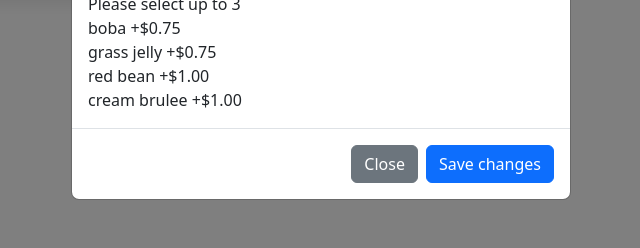
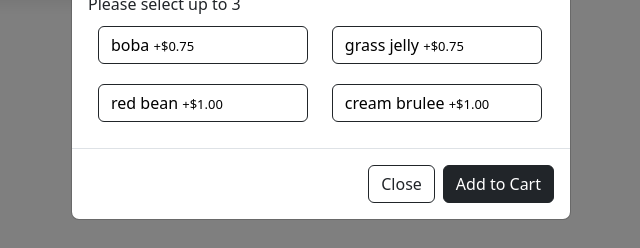
Before and after one commit to jschhie/Toast-Tab-Cafe, a Flask app: page / in a window 1280 px wide, after a click that opens the changed part. Shown: the part 1236-1484 px from the top of the page, without its empty margins (319-959 px from the left). Run offline with Flask 3, Linux system fonts and the light colour scheme; data comes from the database, SQL or seed files in the repository.

Commit message:
added max_toppings == 3 checker. fetched and saved required/optional customiz

```diff
--- a/website/static/script.js
+++ b/website/static/script.js
@@ -1,7 +1,165 @@
-function customizeDrink(btn) {
-    alert(btn);
+function chooseToppings(btn) {
+
+    let max_toppings = 3;
+    let selected_toppings = 0;
+    let toppings_div = btn.parentElement;
+
+    let all_checkboxes = toppings_div.getElementsByClassName("topping-checkbox");
+    for (let i=0; i < all_checkboxes.length; i++) {
+        if (all_checkboxes[i].checked) {
+            selected_toppings += 1;
+            if (selected_toppings == max_toppings) {
+                alert("Max toppings selected.");
+                break; // break out of for loop and disable remaining buttons
+            }
+        }
+    }
+
+    // disable remaining buttons
+    if (selected_toppings == max_toppings) {
+        for (let i=0; i < all_checkboxes.length; i++) {
+            if (all_checkboxes[i].checked != true) {
+                all_checkboxes[i].disabled = true;
+            }
+        }
+    } else {
+        for (let i=0; i < all_checkboxes.length; i++) {
+            // selected_toppings < max_toppings: re-enable buttons
+            if (all_checkboxes[i].disabled) {
+                all_checkboxes[i].disabled = false;
+            }
+        }
+    }
 }
 
-function tester(btn) {
-    alert(btn.id);
+
+
+function addToCart(btn) {
+    //alert("add to cart btn clicked: " + btn);
+
+    // Get customized sweetness, ice level, milk type, and/or toppings
+    let modal_body_div = btn.parentElement.parentElement;
+
+    let sugar_lvl_div = modal_body_div.getElementsByClassName("sugar-lvl-div")[0];
+    let ice_lvl_div = modal_body_div.getElementsByClassName("ice-lvl-div")[0];
+    let milk_type_div = modal_body_div.getElementsByClassName("milk-type-div")[0];
+    let toppings_div = modal_body_div.getElementsByClassName("toppings-div")[0];
+
+    // Save each customization
+    let sugar_lvl = getSugarLvl(sugar_lvl_div);
+    let ice_lvl = getIceLvl(ice_lvl_div);
+    let milk_type = getMilkType(milk_type_div);
+    let selected_toppings = getToppings(toppings_div);
+
+    // Check if Customer filled out required input for sweetness, ice lvl, and milk type
+    let missing_reqs = []; // list of missing requirements (ie: ['sweetness', 'ice level', 'milk type'])
+
+    if (sugar_lvl == false) {
+        missing_reqs.push("sweetness level");
+        //alert("Please select a sweetness level.");
+    }
+
+    if (ice_lvl == false) {
+        missing_reqs.push("ice level");
+        //alert("Please select an ice level.");
+    }
+
+    if (milk_type == false) {
+        missing_reqs.push("milk type");
+        //alert("Please select a milk type.");
+    }
+
+    if (missing_reqs.length) {
+        // at least one missing requirement
+        alert(missing_reqs.length);
+
+        let alert_msg = ["Please select a(n): "];
+        for (let i=0; i < missing_reqs.length; i++) {
+            if (missing_reqs.length >= 2 & i == missing_reqs.length - 1) {
+                // if at least 2 missing reqs and current iterator is at the last index
+                alert_msg.push("and " + missing_reqs[i]);
+            } else {
+                if (missing_reqs.length > 2) {
+                    alert_msg.push(missing_reqs[i] + ", ");
+                } else {
+                    alert_msg.push(missing_reqs[i]);
+                }
+            }
+        }
+        // Alert final error message
+        alert(alert_msg.join(' '));
+    } else {
+        alert("Success: " + sugar_lvl + " sugar with " + ice_lvl + " and " + milk_type);
+    }
+
+    // testing: iterate over key, values of selected_toppings dictionary
+    for (const [key, value] of Object.entries(selected_toppings)) {
+        alert(key + ": " + value);
+    }
+
+    // Add customized drink to cart
+    // todo
 }
+
+
+
+function getSugarLvl(sugar_lvl_div) {
+    let all_sugar_radios = sugar_lvl_div.getElementsByClassName("sugar-radio");
+    for (let i=0; i < all_sugar_radios.length; i++) {
+        if (all_sugar_radios[i].checked) {
+            let sugar_lvl_label = all_sugar_radios[i].nextElementSibling;
+            return sugar_lvl_label.innerText;
+        }
+    }
+    // No sweetness selected
+    return false;
+}
+
+
+
+function getIceLvl(ice_lvl_div) {
+    let all_ice_radios = ice_lvl_div.getElementsByClassName("ice-radio");
+    for (let i=0; i < all_ice_radios.length; i++) {
+        if (all_ice_radios[i].checked) {
+            let ice_lvl_label = all_ice_radios[i].nextElementSibling;
+            return ice_lvl_label.innerText;
+        }
+    }
+    // No ice level selected
+    return false;
+}
+
+
+
+function getMilkType(milk_type_div) {
+    let all_milk_radios = milk_type_div.getElementsByClassName("milk-radio");
+    for (let i=0; i < all_milk_radios.length; i++) {
+        if (all_milk_radios[i].checked) {
+            let milk_type_label = all_milk_radios[i].nextElementSibling;
+            return milk_type_label.innerText;
+        }
+    }
+    // No milk type selected
+    return false;
+}
+
+
+
+function getToppings(toppings_div) {
+
+    let selected_toppings = {}; // empty dict
+
+    let all_checkboxes = toppings_div.getElementsByClassName("topping-checkbox");
+    for (let i=0; i < all_checkboxes.length; i++) {
+        if (all_checkboxes[i].checked) {
+            // fetch toppings and prices
+            let topping_label = all_checkboxes[i].nextElementSibling; // get label for associated checked box
+            let topping_name = topping_label.getElementsByClassName("custom_topping_name")[0].innerText;
+            let topping_price = topping_label.getElementsByClassName("custom_price_label")[0].innerText;
+
+            // save into list of pairs { topping_name: topping_price }
+            selected_toppings[topping_name] = topping_price;
+        }
+    }
+    return selected_toppings;
+}
--- a/website/static/style.css
+++ b/website/static/style.css
@@ -60,7 +60,7 @@ body {
     margin-bottom: 10px;
 }
 
-.custom-radio-btn {
+.custom-btn {
     width: 100%; /* mobile view */
     margin-top: 10px;
     color: black;
@@ -71,11 +71,11 @@ body {
 .milk_type_label {
     background-color: aquamarine;
 }
+*/
 
-.milk_type_price_label {
-    background-color: blueviolet;
+.custom_price_label {
+    font-size: small;
 }
-*/
 
 
 
@@ -102,7 +102,7 @@ body {
         display: block;
     }
 
-    .custom-radio-btn {
+    .custom-btn {
         width: 45%;
         margin: 10px;
     }
--- a/website/templates/home.html
+++ b/website/templates/home.html
@@ -45,48 +45,53 @@ Sunright Cafe | Home
                         {{drink.desc}}
                         <hr>
 
+                        <div class="sugar-lvl-div">
                             <b>Sweetness</b>
                             <br>
                             Required*
                             <br>
                             Please select 1
                             <br>
-
                             <!-- 100% Sugar -->
-                        <input type="radio" class="btn-check" name="sugar_options" id={{"sugar100_" + drink.id|string }} autocomplete="off">
-                        <label class="btn btn-outline-secondary custom-radio-btn" for={{"sugar100_" + drink.id|string }}>100%</label>
+                            <input type="radio" class="btn-check sugar-radio" name="sugar_options" id={{"sugar100_" + drink.id|string }} autocomplete="off">
+                            <label class="btn btn-outline-dark custom-btn" for={{"sugar100_" + drink.id|string }}>100%</label>
                             <!-- 75% Sugar -->
-                        <input type="radio" class="btn-check" name="sugar_options" id={{"sugar75_" + drink.id|string }} autocomplete="off">
-                        <label class="btn btn-outline-secondary custom-radio-btn" for={{"sugar75_" + drink.id|string }}>75%</label>
+                            <input type="radio" class="btn-check sugar-radio" name="sugar_options" id={{"sugar75_" + drink.id|string }} autocomplete="off">
+                            <label class="btn btn-outline-dark custom-btn" for={{"sugar75_" + drink.id|string }}>75%</label>
                             <!-- 50% Sugar -->
-                        <input type="radio" class="btn-check" name="sugar_options" id={{"sugar50_" + drink.id|string }} autocomplete="off">
-                        <label class="btn btn-outline-secondary custom-radio-btn" for={{"sugar50_" + drink.id|string }}>50%</label>
+                            <input type="radio" class="btn-check sugar-radio" name="sugar_options" id={{"sugar50_" + drink.id|string }} autocomplete="off">
+                            <label class="btn btn-outline-dark custom-btn" for={{"sugar50_" + drink.id|string }}>50%</label>
                             <!-- 0% Sugar -->
-                        <input type="radio" class="btn-check" name="sugar_options" id={{"sugar0_" + drink.id|string }} autocomplete="off">
-                        <label class="btn btn-outline-secondary custom-radio-btn" for={{"sugar0_" + drink.id|string }}>0%</label>
+                            <input type="radio" class="btn-check sugar-radio" name="sugar_options" id={{"sugar0_" + drink.id|string }} autocomplete="off">
+                            <label class="btn btn-outline-dark custom-btn" for={{"sugar0_" + drink.id|string }}>0%</label>
+                        </div>
 
                         <hr>
 
+                        <div class="ice-lvl-div">
                             <b>Ice Level</b>
                             <br>
                             Required*
                             <br>
                             Please select 1
                             <br>
+                            <!-- Extra Ice -->
+                            <input type="radio" class="btn-check ice-radio" name="ice_options" id={{"ice110_" + drink.id|string }} autocomplete="off">
+                            <label class="btn btn-outline-dark custom-btn" for={{"ice110_" + drink.id|string }}>Extra Ice</label>
+                            <!-- Regular Ice -->
+                            <input type="radio" class="btn-check ice-radio" name="ice_options" id={{"ice100_" + drink.id|string }} autocomplete="off">
+                            <label class="btn btn-outline-dark custom-btn" for={{"ice100_" + drink.id|string }}>Regular Ice</label>
+                            <!-- Less Ice -->
+                            <input type="radio" class="btn-check ice-radio" name="ice_options" id={{"ice50_" + drink.id|string }} autocomplete="off">
+                            <label class="btn btn-outline-dark custom-btn" for={{"ice50_" + drink.id|string }}>Less Ice</label>
+                            <!-- No Ice -->
+                            <input type="radio" class="btn-check ice-radio" name="ice_options" id={{"ice0_" + drink.id|string }} autocomplete="off">
+                            <label class="btn btn-outline-dark custom-btn" for={{"ice0_" + drink.id|string }}>No Ice</label>
+                        </div>
 
-                        <input type="radio" class="btn-check" name="ice_options" id={{"ice110_" + drink.id|string }} autocomplete="off">
-                        <label class="btn btn-outline-secondary custom-radio-btn" for={{"ice110_" + drink.id|string }}>Extra Ice</label>
-
-                        <input type="radio" class="btn-check" name="ice_options" id={{"ice100_" + drink.id|string }} autocomplete="off">
-                        <label class="btn btn-outline-secondary custom-radio-btn" for={{"ice100_" + drink.id|string }}>Regular Ice</label>
-
-                        <input type="radio" class="btn-check" name="ice_options" id={{"ice50_" + drink.id|string }} autocomplete="off">
-                        <label class="btn btn-outline-secondary custom-radio-btn" for={{"ice50_" + drink.id|string }}>Less Ice</label>
-
-                        <input type="radio" class="btn-check" name="ice_options" id={{"ice0_" + drink.id|string }} autocomplete="off">
-                        <label class="btn btn-outline-secondary custom-radio-btn" for={{"ice0_" + drink.id|string }}>No Ice</label>
                         <hr>
 
+                        <div class="milk-type-div">
                             {% if tag != "fruit" %}
                             <b>Milk Type</b>
                             <br>
@@ -96,31 +101,37 @@ Sunright Cafe | Home
                             <br>
 
                             {% for milk_type in milk_types %}
-                            <input type="radio" class="btn-check" name="milk_options" id={{ milk_type.name + "_" + drink.id|string }} autocomplete="off">
-                            <label class="btn btn-outline-secondary custom-radio-btn" for={{ milk_type.name + "_" + drink.id|string }}>
+                            <input type="radio" class="btn-check milk-radio" name="milk_options" id={{ milk_type.name + "_" + drink.id|string }} autocomplete="off">
+                            <label class="btn btn-outline-dark custom-btn" for={{ milk_type.name + "_" + drink.id|string }}>
                                 <span class="milk_type_label">{{milk_type.name}} milk</span>
                                 {% if milk_type.price != "$0.00" %}
-                                    <span class="milk_type_price_label">+{{milk_type.price}}</span>
+                                    <span class="custom_price_label">+{{milk_type.price}}</span>
                                 {% endif %}
                             </label>
                             {% endfor %}
                             <hr>
                         {% endif %}
+                        </div>
 
+                        <div class="toppings-div">
                             <b>Toppings</b>
                             <br>
                             Please select up to 3
                             <br>
                                 {% for topping in toppings %}
-                            {{topping.name}} +{{topping.price}}
-                            <br>
+                                <!-- note: some topping.name(s) have a whitespace: grass jelly, etc -->
+                                <input type="checkbox" class="btn-check topping-checkbox" name="toppings_options" id={{ topping.name.replace(" ", "_") + "_" + drink.id|string }} autocomplete="off" onchange="chooseToppings(this)">
+                                <label class="btn btn-outline-dark custom-btn" for={{ topping.name.replace(" ", "_") + "_" + drink.id|string }}>
+                                    <span class="custom_topping_name">{{topping.name}}</span>
+                                    <span class="custom_price_label">+{{topping.price}}</span>
+                                </label>
                                 {% endfor %}
-
+                        </div>
                     </div>
 
                     <div class="modal-footer">
-                    <button type="button" class="btn btn-secondary" data-bs-dismiss="modal">Close</button>
-                    <button type="button" class="btn btn-primary">Save changes</button>
+                        <button type="button" class="btn btn-outline-dark" data-bs-dismiss="modal">Close</button>
+                        <button type="button" class="btn btn-dark" onclick="addToCart(this)">Add to Cart</button>
                     </div>
                 </div>
                 </div>
```
Also changed, not shown: demos/init-menu.png (added). Lines whose indentation alone changed are shown as unchanged.
